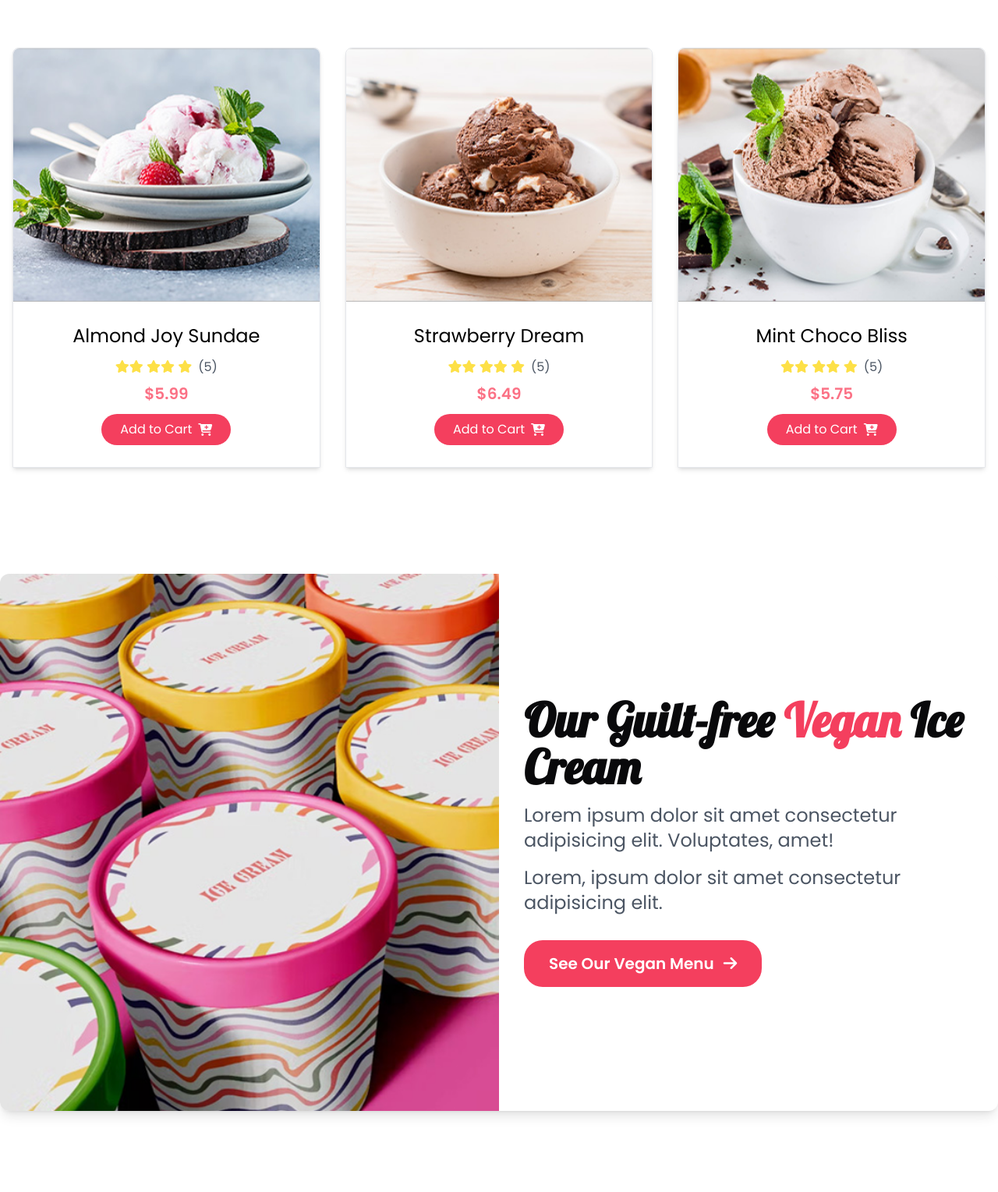
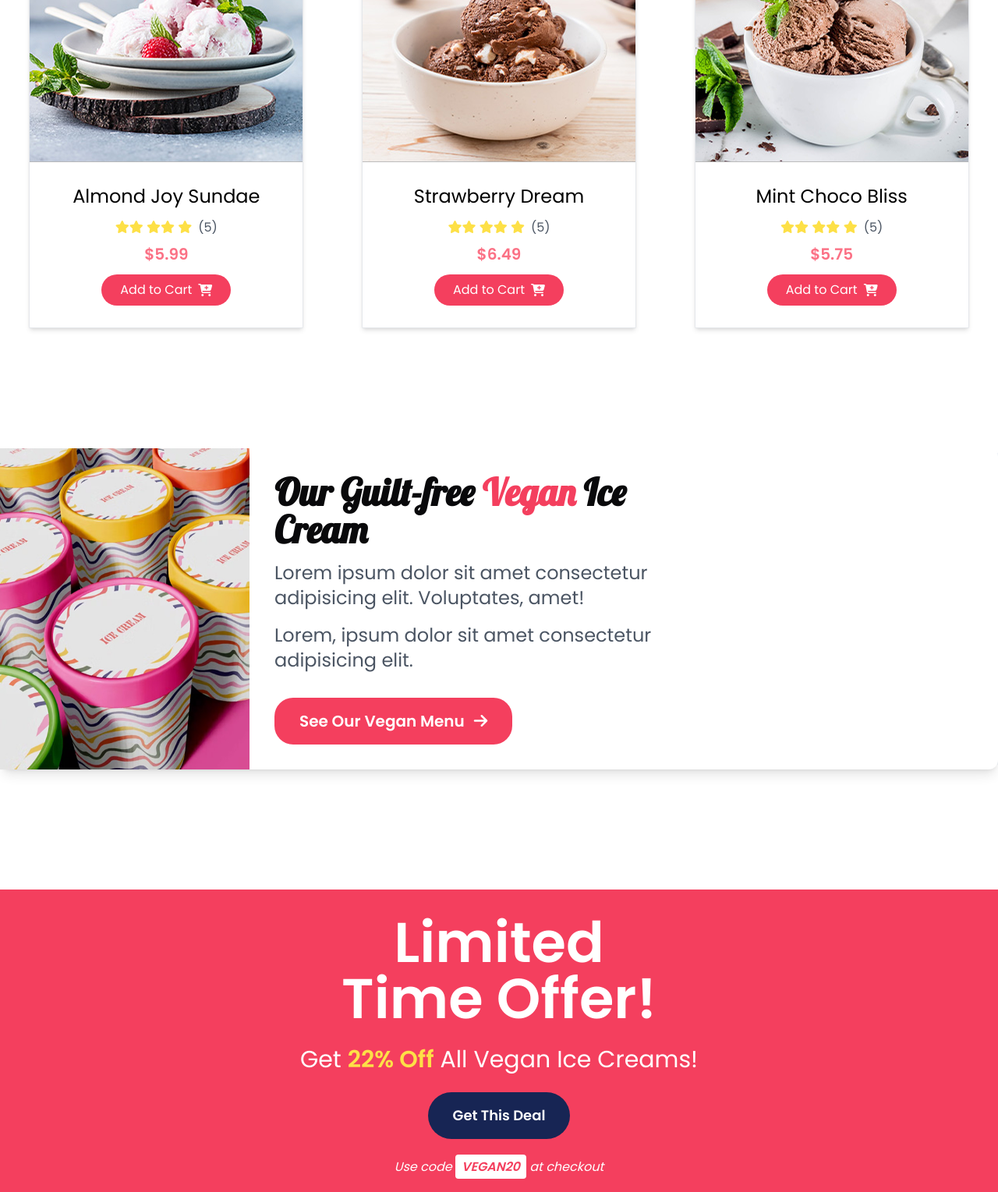
Before and after one commit to kiroloes1/tailwind, a plain HTML site: page index.html in a window 1280 px wide. Shown: the part 791-2320 px from the top of the page at 78% size. Drawn offline with nearby package versions, Linux system fonts and the light colour scheme.

Commit message:
Add files via upload

```diff
--- a/index.html
+++ b/index.html
@@ -95,7 +95,7 @@
     <!-- Text Content -->
     <div class="md:w-1/2 text-center md:text-left space-y-4">
       <h1 style="font-family: 'Lobster', cursive;
-" class="text-4xl md:text-5xl lg:text-8xl font-bold  text-white mb-8">
+" class="text-4xl md:text-5xl  font-bold  text-white mb-8">
         Vegan Ice Cream Delights
       </h1>
       <p class=" text-white text-lg">
@@ -127,10 +127,10 @@
       <p class="text-gray-400 text-lg">Check out our favorite vegan ice cream flavors</p>
     </div>
 
-    <div class="grid gap-8 sm:grid-cols-1 md:grid-cols-2 lg:grid-cols-3">
+    <div class="grid gap-8 sm:grid-cols-1  md:grid-cols-2 lg:grid-cols-3">
 
       <!-- Card 1 -->
-      <div class="card w-full border rounded-t-lg shadow-md">
+      <div class="card w-80 mx-auto md:w-auto  border rounded-t-lg shadow-md">
         <img class="rounded-t-lg w-full" src="./img/best_image_1.png" alt="ice cream 1">
         <div class="flex flex-col items-center p-4">
           <h3 class="lobster text-2xl my-3">Almond Joy Sundae</h3>
@@ -150,7 +150,7 @@
       </div>
 
       <!-- Card 2 -->
-      <div class="card w-full border rounded-t-lg shadow-md">
+      <div class="card w-80 mx-auto md:w-auto border rounded-t-lg shadow-md">
         <img class="rounded-t-lg w-full" src="./img/best_image_2.png" alt="ice cream 2">
         <div class="flex flex-col items-center p-4">
           <h3 class="lobster text-2xl my-3">Strawberry Dream</h3>
@@ -170,7 +170,7 @@
       </div>
 
       <!-- Card 3 -->
-      <div class="card w-full border rounded-t-lg shadow-md">
+      <div class="card w-80 mx-auto md:w-auto border rounded-t-lg shadow-md">
         <img class="rounded-t-lg w-full" src="./img/best_image_3.png" alt="ice cream 3">
         <div class="flex flex-col items-center p-4">
           <h3 class="lobster text-2xl my-3">Mint Choco Bliss</h3>
@@ -191,19 +191,21 @@
 
     </div>
   </section>
-<section class="bg-slate-100 my-40 h-[80vh] flex justify-center items-center">
-  <div class="w-11/12 md:w-auto flex flex-col md:flex-row bg-white shadow-lg rounded-xl overflow-hidden">
+
+
+<section class="bg-slate-100 my-40 h-[50vh] flex justify-center items-center">
+  <div class="container mx-auto flex flex-col md:flex-row bg-white shadow-lg rounded-xl ">
 
     <!-- Image -->
     <img
       src="./img/our_guilt_image.png"
       alt="Guilt-free Vegan Ice Cream"
-      class="w-full md:w-1/2 object-cover"
+      class="w-full md:w-1/2 lg:w-1/4 "
     />
 
     <!-- Text Content -->
     <div class="p-8 flex flex-col justify-center md:w-1/2">
-      <h3 class="text-4xl lg:text-6xl font-bold mb-4 text-zinc-950" style="font-family: 'Lobster', cursive;">
+      <h3 class="text-4xl lg:text-5xl font-bold mb-4 text-zinc-950" style="font-family: 'Lobster', cursive;">
         Our Guilt-free <span class="text-rose-500">Vegan</span> Ice Cream
       </h3>
 
@@ -231,7 +233,7 @@
   <div class="h-full flex flex-col justify-center items-center text-center space-y-6 px-4">
 
     <!-- العنوان -->
-    <h3 class="text-5xl sm:text-6xl md:text-7xl lg:text-8xl font-bold leading-tight">
+    <h3 class="text-5xl sm:text-6xl md:text-7xl  font-bold leading-tight">
       Limited <br> Time Offer!
     </h3>
 
@@ -266,7 +268,7 @@
     <div class="grid gap-8 sm:grid-cols-1 md:grid-cols-2 lg:grid-cols-3">
 
       <!-- Card 1 -->
-      <div class="card w-full border rounded-t-lg shadow-md">
+      <div class="card w-80 mx-auto md:w-auto border rounded-t-lg shadow-md">
         <img class="rounded-t-lg w-full" src="./img/best_image_1.png" alt="ice cream 1">
         <div class="flex flex-col items-center p-4">
           <h3 class="lobster text-2xl my-3">Almond Joy Sundae</h3>
@@ -286,7 +288,7 @@
       </div>
 
       <!-- Card 2 -->
-      <div class="card w-full border rounded-t-lg shadow-md">
+      <div class="card w-80 mx-auto md:w-auto border rounded-t-lg shadow-md">
         <img class="rounded-t-lg w-full" src="./img/best_image_2.png" alt="ice cream 2">
         <div class="flex flex-col items-center p-4">
           <h3 class="lobster text-2xl my-3">Strawberry Dream</h3>
@@ -306,7 +308,7 @@
       </div>
 
       <!-- Card 3 -->
-      <div class="card w-full border rounded-t-lg shadow-md">
+      <div class="card w-80 mx-auto md:w-auto border rounded-t-lg shadow-md">
         <img class="rounded-t-lg w-full" src="./img/best_image_3.png" alt="ice cream 3">
         <div class="flex flex-col items-center p-4">
           <h3 class="lobster text-2xl my-3">Mint Choco Bliss</h3>
```
